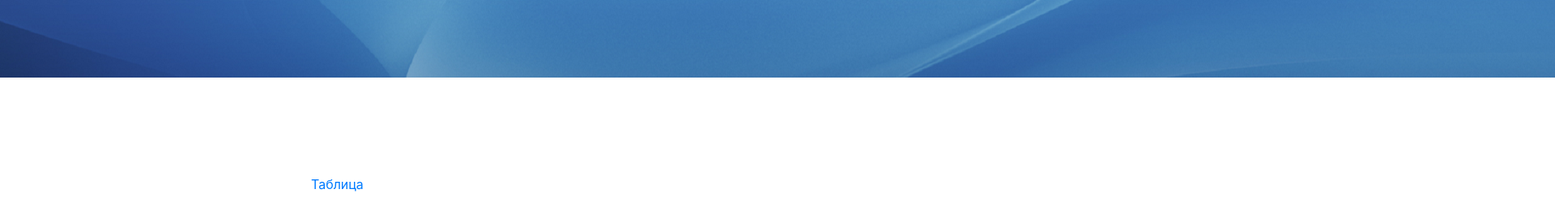
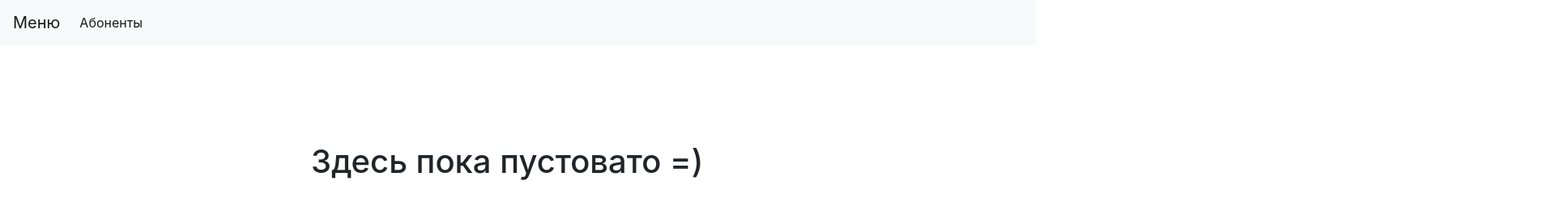
Before and after one commit to ImVeriBed/Second, a plain HTML site: page AngularCore/wwwroot/index.html in a window 1280 px wide. Shown: the whole page at 81% size, 1920 px wide, since content can reach past the window. Drawn offline with nearby package versions, Linux system fonts and the light colour scheme.

Commit message:
fixed main page

```diff
--- a/AngularCore/wwwroot/app/Views/Main.html
+++ b/AngularCore/wwwroot/app/Views/Main.html
@@ -1,8 +1,20 @@
 <header>
-    <img src="/app/Views/img/cabinet_head_bg.png" />
+    <!--<img src="/app/Views/img/cabinet_head_bg.png" />-->
 </header>
-<form id="1" class="form1">
-    <p>
-        <a href="/#!/aboTable">Таблица</a>
-    </p>
+<nav class="navbar navbar-expand-lg navbar-light bg-light">
+    <a class="navbar-brand" href="/">Меню</a>
+    <button class="navbar-toggler" type="button" data-toggle="collapse" data-target="#navbarNavAltMarkup" aria-controls="navbarNavAltMarkup" aria-expanded="false" aria-label="Toggle navigation">
+        <span class="navbar-toggler-icon"></span>
+    </button>
+    <div class="collapse navbar-collapse" id="navbarNavAltMarkup">
+        <div class="navbar-nav">
+            <a class="nav-item nav-link active" href="/#!/aboTable">Абоненты</a>
+            <!--<a class="nav-item nav-link" href="#">Features</a>
+            <a class="nav-item nav-link" href="#">Pricing</a>
+            <a class="nav-item nav-link disabled" href="#">Disabled</a>-->
+        </div>
+    </div>
+</nav>
+<form class="form1">
+    <h1>Здесь пока пустовато =)</h1>
 </form>
```
